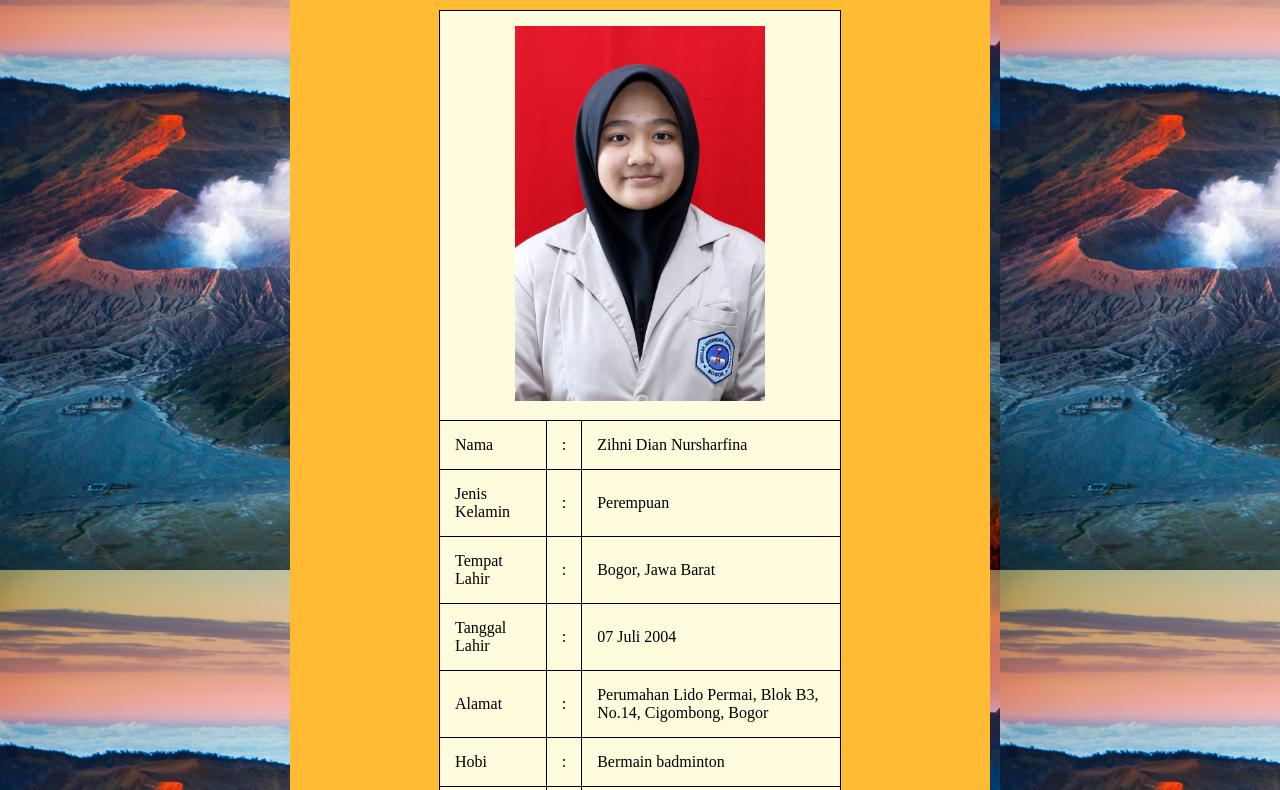
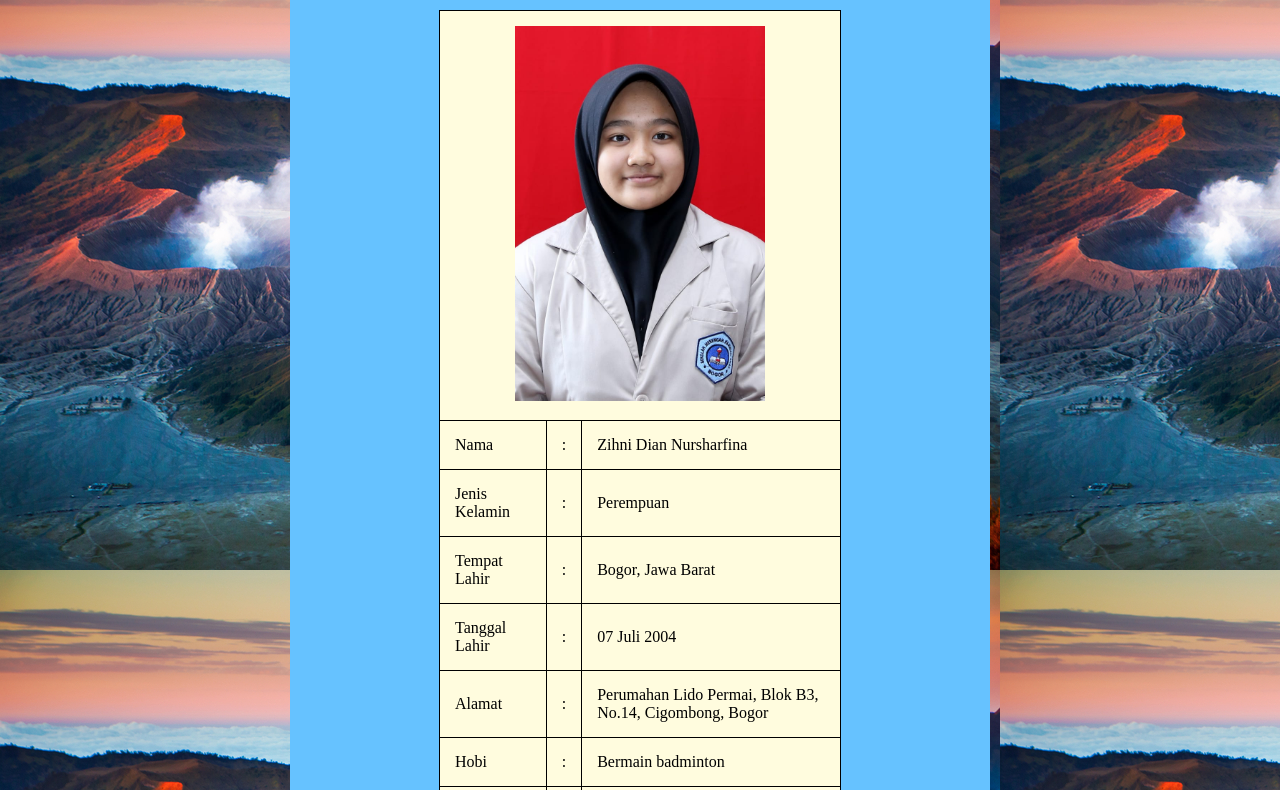
Before and after one commit to zihnidian/zihnidian.github.io, a plain HTML site: page biodata.html in a window 1280 px wide. Shown: the part 97-887 px from the top of the page. Drawn offline with Linux system fonts and the light colour scheme.

Commit message:
Update biodatastyle.css

```diff
--- a/biodatastyle.css
+++ b/biodatastyle.css
@@ -11,7 +11,7 @@ body {
 .background {
 	width: 700px;
 	margin: auto;
-	background-color: #ffbb33
+	background-color: #66c2ff
 }
 .isi {
 	padding: 15px
```
